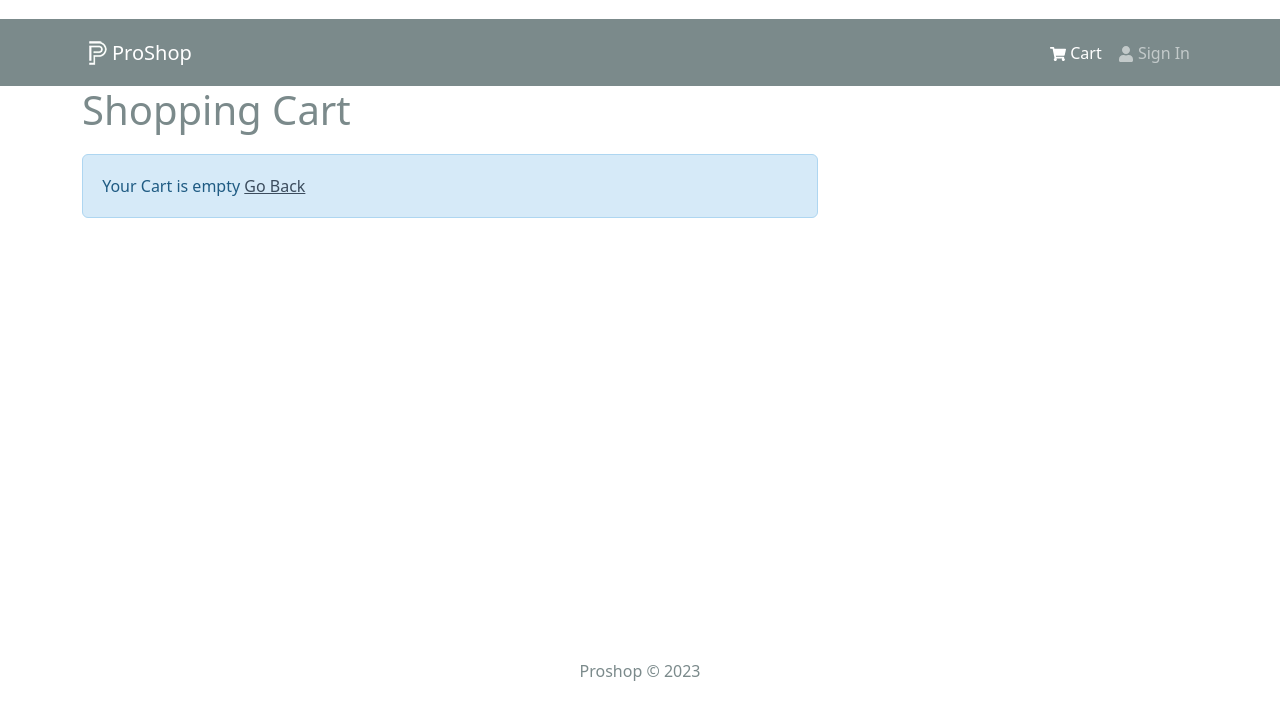
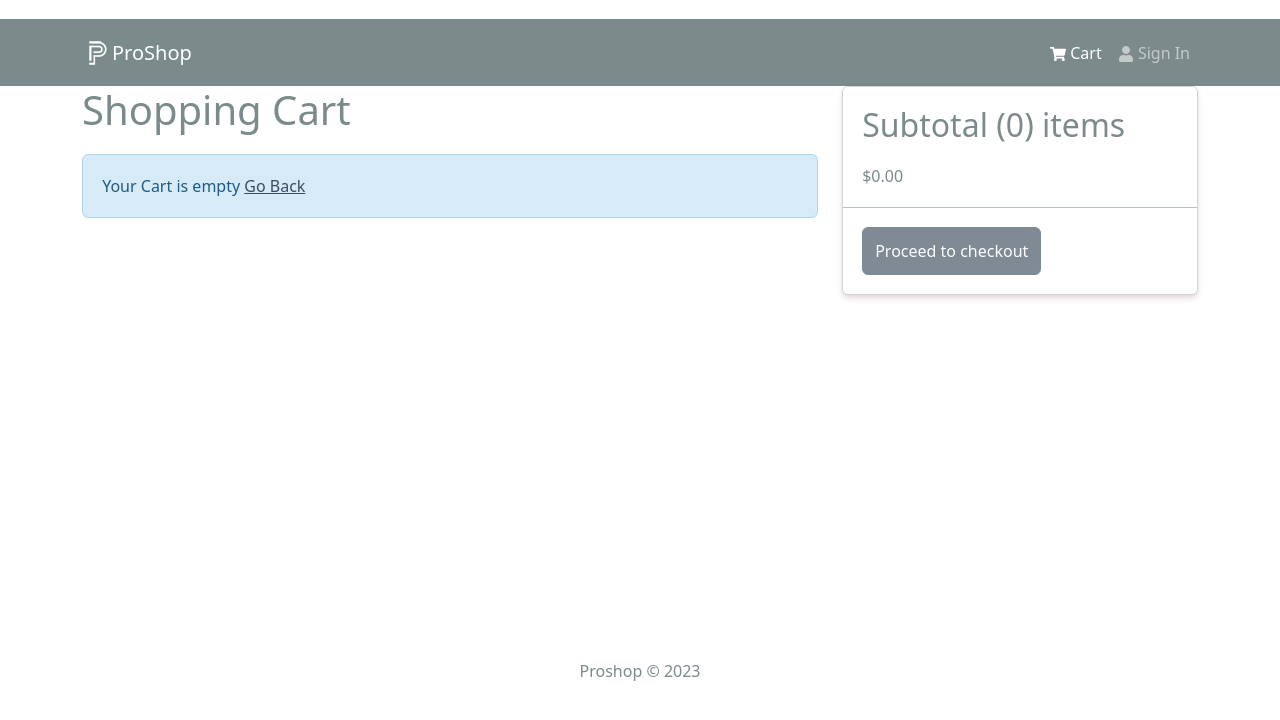
Before and after one commit to achalvats/proshop, a React (Create React App) app in the folder frontend/: page /cart in a window 1280 px wide. Shown: the top 720 px of the page. Built offline with nearby package versions, Linux system fonts and the light colour scheme.

Commit message:
Add product details and checkout functionality to CartScreen.jsx

```diff
--- a/frontend/src/screens/CartScreen.jsx
+++ b/frontend/src/screens/CartScreen.jsx
@@ -27,12 +27,52 @@
                                 <Col md ={2}>
                                     <Image src={item.image} alt={item.name} fluid rounded />
                                 </Col>
+                                <Col md={3}>
+                                    <Link to={`/product/${item._id}`}>{item.name}</Link>
+                                </Col>
+                                <Col md={2}>${item.price}</Col>
+                                <Col md={2}>
+                                <Form.Control
+                                    as='select'
+                                    value={item.qty}
+                                    onChange={(e) => {}}>
+                                      {[...Array(item.countInStock).keys()].map((x) => (
+                                        <option key = {x + 1} value={x + 1}>
+                                            {x + 1}
+                                        </option>
+                                      ))}
+                                    </Form.Control>
+                                </Col>
+                                <Col md={2}>
+                                    <Button type='button' variant='light'>
+                                        <FaTrash />
+                                    </Button>
+                                </Col>
                             </Row>
                         </ListGroup.Item>
                     ))}
                 </ListGroup>
             ) }
         </Col>
+        <Col md={4}>
+            <Card>
+                <ListGroup variant='flush'>
+                    <ListGroup.Item>
+                        <h2>
+                            Subtotal ({cartItems.reduce((acc, item) => acc +item.qty, 0)})
+                            items
+                        </h2>
+                        $
+                        {cartItems.reduce((acc, item) => acc + item.qty * item.price, 0).toFixed(2)}
+                    </ListGroup.Item>
+                    <ListGroup.Item>
+                        <Button type='button' className='btn-block' disabled={cartItems.length === 0}>
+                            Proceed to checkout
+                        </Button>
+                    </ListGroup.Item>
+                </ListGroup>
+            </Card>
+        </Col>
     </Row>
   )
 }
```
